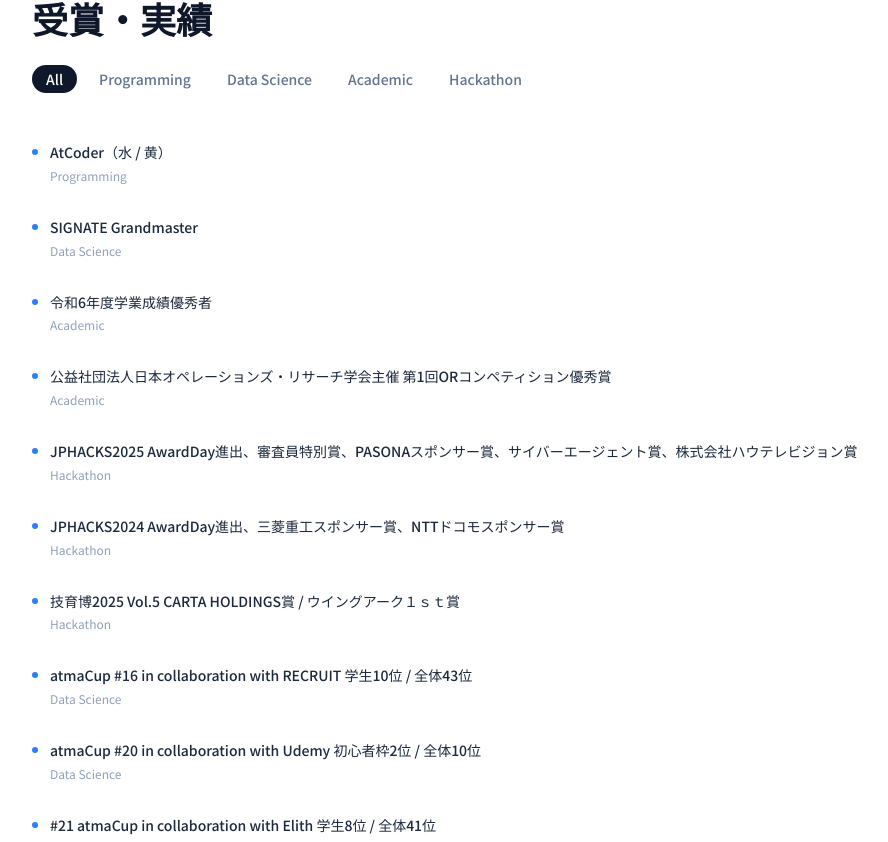
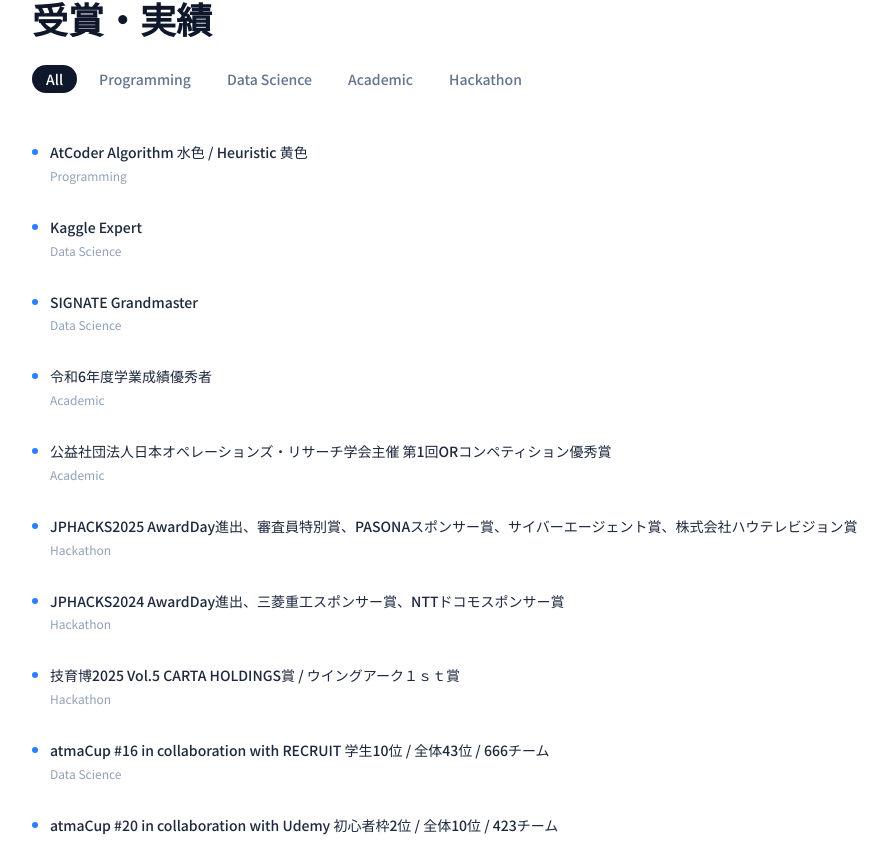
Before and after one commit to kabetani-yusei/portfolio, a Next.js app: page / in a window 1280 px wide. Shown: the part 1945-2787 px from the top of the page, without its empty margins (56-944 px from the left). Built offline with nearby package versions, Linux system fonts and the light colour scheme.

Commit message:
add: kaggleの実績の追加 (#13)

```diff
--- a/content/portfolio.md
+++ b/content/portfolio.md
@@ -13,6 +13,7 @@
 - X: https://x.com/melo_atc
 - GitHub: https://github.com/kabetani-yusei
 - AtCoder: https://atcoder.jp/users/melo25
+- Kaggle: https://www.kaggle.com/wally0593
 - atmaCup: https://www.guruguru.science/wally0593
 - SIGNATE: https://user.competition.signate.jp/ja/user/?user=5a67c126a1d648f88ce4b580c4abf31a
 - Qiita: https://qiita.com/melo_atc
@@ -36,21 +37,25 @@
 - 普通自動車第一種運転免許(AT限定) 2023年12月
 
 ## 受賞・実績
-- AtCoder（水 / 黄）
+- AtCoder Algorithm 水色 / Heuristic 黄色
+- Kaggle Expert
 - SIGNATE Grandmaster
 - 令和6年度学業成績優秀者
 - 公益社団法人日本オペレーションズ・リサーチ学会主催　第1回ORコンペティション優秀賞
 - JPHACKS2025 AwardDay進出、審査員特別賞、PASONAスポンサー賞、サイバーエージェント賞、株式会社ハウテレビジョン賞
 - JPHACKS2024 AwardDay進出、三菱重工スポンサー賞、NTTドコモスポンサー賞
 - 技育博2025 Vol.5 株式会社CARTA HOLDINGS賞 ウイングアーク１ｓｔ株式会社賞
-- atmaCup #16 in collaboration with RECRUIT 学生10位 / 全体43位
-- atmaCup #20 in collaboration with Udemy 初心者枠2位 / 全体10位
-- #21 atmaCup in collaboration with Elith 学生8位 / 全体41位
-- SIGNATE MUFG DATA Science Basic Camp 1位
-- SIGNATE × TECH OCEAN Student Cup 2025 3位
-- 第4回空戦AIチャレンジ オープン部門10位 / ユース部門5位
-- リヴァンプ×Nishika LLMコンペティション】大手グローバル小売メーカーの商品PR文生成 5位
-- AtCoder Heuristic Contest 055 学生26位 / 総合82位
+- atmaCup #16 in collaboration with RECRUIT 学生10位 / 全体43位 / 666チーム
+- atmaCup #20 in collaboration with Udemy 初心者枠2位 / 全体10位 / 423チーム
+- #21 atmaCup in collaboration with Elith 学生8位 / 全体41位 / 386チーム
+- SIGNATE MUFG DATA Science Basic Camp 2024 1位 / 266人
+- SIGNATE × TECH OCEAN Student Cup 2025 3位 / 245チーム
+- 第4回空戦AIチャレンジ オープン部門10位 / 137チーム・ユース部門5位 / 61チーム
+- 【リヴァンプ×Nishika LLMコンペティション】大手グローバル小売メーカーの商品PR文生成 5位
+- Kaggle The Pokémon Company - PTCG AI Battle Challenge Simulation 155位 / 6,807チーム（Top 2.3%・銀メダル）
+- Kaggle AI Agent Security - Multi-Step Tool Attacks 215位 / 4,251チーム（Top 5.1%・銅メダル）
+- RECRUIT 日本橋ハーフマラソン 2025秋（AHC055）学生26位 / 全体82位 / 1,406人
+- RECRUIT 日本橋ハーフマラソン 2026夏（AHC069）学生24位 / 全体77位 / 2,739人
 
 
 ## 活動・経験
--- a/src/app/layout.tsx
+++ b/src/app/layout.tsx
@@ -17,7 +17,7 @@
 const siteUrl = "https://portfolio-kabetani-yusei.vercel.app";
 const siteName = "壁谷悠成（かべたにゆうせい）ポートフォリオ";
 const description =
-  "壁谷悠成（かべたに ゆうせい / Yusei Kabetani）のポートフォリオサイト。名古屋大学大学院で組合せ最適化を研究。競技プログラミング（AtCoder 黄）、機械学習コンペ（SIGNATE Grandmaster）、ハッカソンでの実績を紹介します。";
+  "壁谷悠成（かべたに ゆうせい / Yusei Kabetani）のポートフォリオサイト。名古屋大学大学院で組合せ最適化を研究。競技プログラミング（AtCoder Heuristic 黄）、機械学習コンペ（Kaggle Expert / SIGNATE Grandmaster）、ハッカソンでの実績を紹介します。";
 
 export const metadata: Metadata = {
   metadataBase: new URL(siteUrl),
--- a/src/components/Hero.tsx
+++ b/src/components/Hero.tsx
@@ -34,6 +34,10 @@
                 AtCoder 水 / 黄
               </span>
               <span className="inline-flex items-center gap-1.5 rounded-full border border-slate-200 bg-white px-3 py-1 text-sm text-slate-600">
+                <span className="h-2 w-2 rounded-full bg-sky-500" />
+                Kaggle Expert
+              </span>
+              <span className="inline-flex items-center gap-1.5 rounded-full border border-slate-200 bg-white px-3 py-1 text-sm text-slate-600">
                 <span className="h-2 w-2 rounded-full bg-amber-400" />
                 SIGNATE Grandmaster
               </span>
--- a/src/data/profile.ts
+++ b/src/data/profile.ts
@@ -35,6 +35,7 @@
     { name: "GitHub", url: "https://github.com/kabetani-yusei", handle: "kabetani-yusei" },
     { name: "X", url: "https://x.com/melo_atc", handle: "@melo_atc" },
     { name: "AtCoder", url: "https://atcoder.jp/users/melo25", handle: "melo25" },
+    { name: "Kaggle", url: "https://www.kaggle.com/wally0593", handle: "wally0593" },
     { name: "atmaCup", url: "https://www.guruguru.science/wally0593", handle: "wally0593" },
     {
       name: "SIGNATE",
@@ -61,7 +62,8 @@
 };
 
 export const achievements: Achievement[] = [
-  { title: "AtCoder（水 / 黄）", tags: ["Programming"] },
+  { title: "AtCoder Algorithm 水色 / Heuristic 黄色", tags: ["Programming"] },
+  { title: "Kaggle Expert", tags: ["Data Science"] },
   { title: "SIGNATE Grandmaster", tags: ["Data Science"] },
   { title: "令和6年度学業成績優秀者", tags: ["Academic"] },
   {
@@ -82,21 +84,27 @@
     tags: ["Hackathon"],
   },
   {
-    title: "atmaCup #16 in collaboration with RECRUIT 学生10位 / 全体43位",
+    title: "atmaCup #16 in collaboration with RECRUIT 学生10位 / 全体43位 / 666チーム",
     tags: ["Data Science"],
   },
   {
-    title: "atmaCup #20 in collaboration with Udemy 初心者枠2位 / 全体10位",
+    title: "atmaCup #20 in collaboration with Udemy 初心者枠2位 / 全体10位 / 423チーム",
     tags: ["Data Science"],
   },
   {
-    title: "#21 atmaCup in collaboration with Elith 学生8位 / 全体41位",
+    title: "#21 atmaCup in collaboration with Elith 学生8位 / 全体41位 / 386チーム",
     tags: ["Data Science"],
   },
-  { title: "SIGNATE MUFG DATA Science Basic Camp 1位", tags: ["Data Science"] },
-  { title: "SIGNATE × TECH OCEAN Student Cup 2025 3位", tags: ["Data Science"] },
   {
-    title: "第4回空戦AIチャレンジ オープン部門10位 / ユース部門5位",
+    title: "SIGNATE MUFG DATA Science Basic Camp 2024 1位 / 266人",
+    tags: ["Data Science"],
+  },
+  {
+    title: "SIGNATE × TECH OCEAN Student Cup 2025 3位 / 245チーム",
+    tags: ["Data Science"],
+  },
+  {
+    title: "第4回空戦AIチャレンジ オープン部門10位 / 137チーム・ユース部門5位 / 61チーム",
     tags: ["Data Science"],
   },
   {
@@ -105,7 +113,23 @@
     tags: ["Data Science"],
   },
   {
-    title: "AtCoder Heuristic Contest 055 学生26位 / 総合82位",
+    title:
+      "Kaggle The Pokémon Company - PTCG AI Battle Challenge Simulation 155位 / 6,807チーム（Top 2.3%・銀メダル）",
+    tags: ["Data Science"],
+  },
+  {
+    title:
+      "Kaggle AI Agent Security - Multi-Step Tool Attacks 215位 / 4,251チーム（Top 5.1%・銅メダル）",
+    tags: ["Data Science"],
+  },
+  {
+    title:
+      "RECRUIT 日本橋ハーフマラソン 2025秋（AHC055）学生26位 / 全体82位 / 1,406人",
+    tags: ["Programming"],
+  },
+  {
+    title:
+      "RECRUIT 日本橋ハーフマラソン 2026夏（AHC069）学生24位 / 全体77位 / 2,739人",
     tags: ["Programming"],
   },
 ];
```
Also changed, not shown: 1 other file (tests, documents, lock files or other folders).
